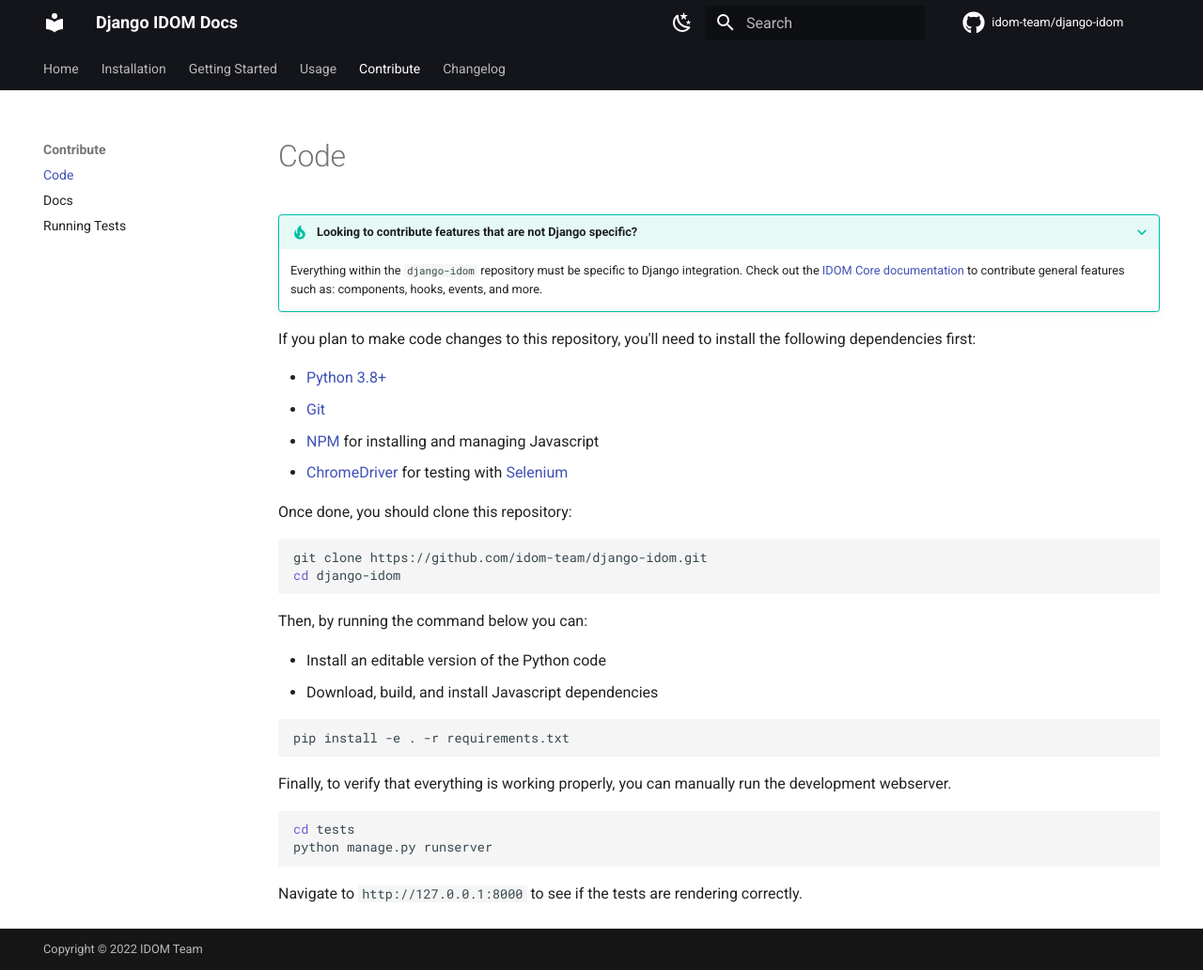
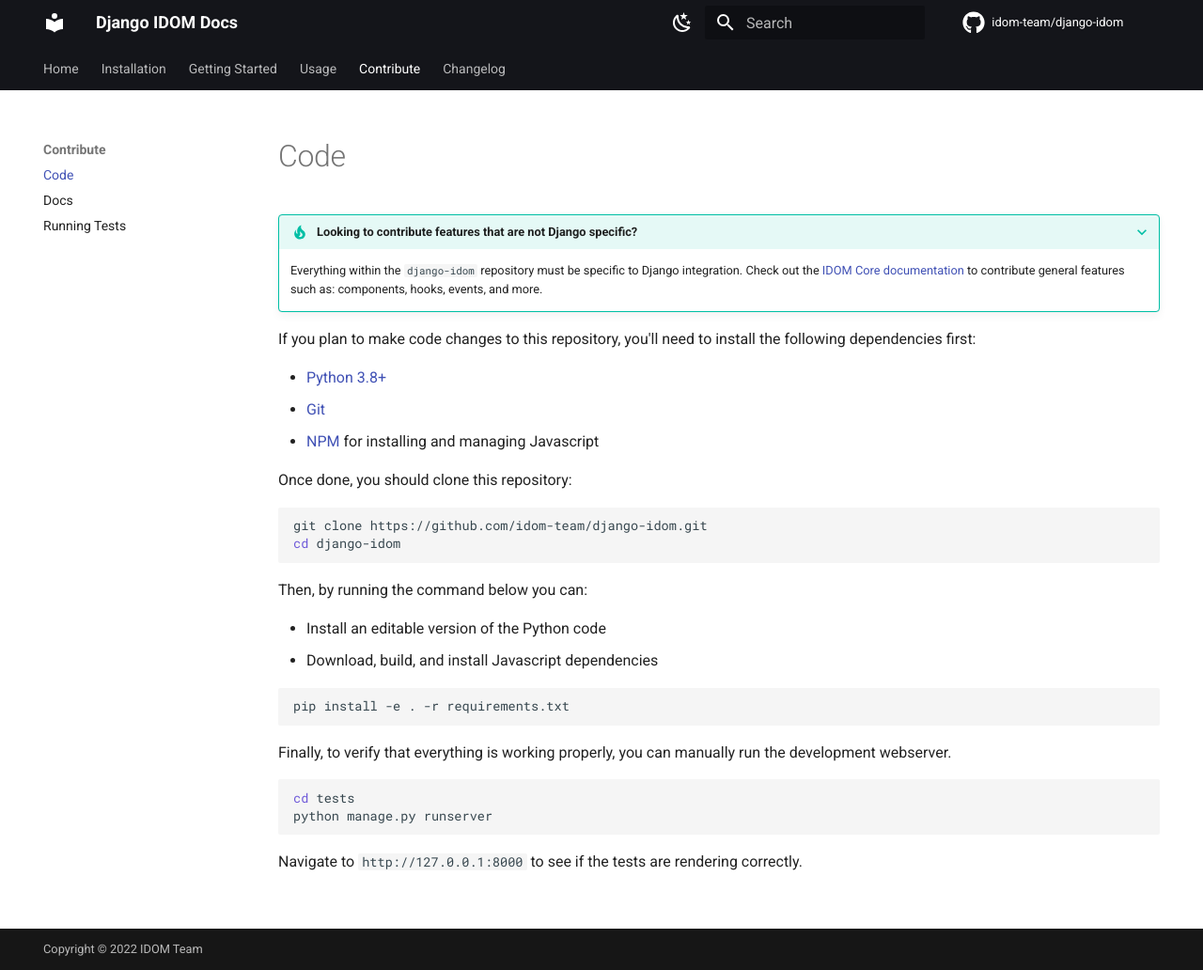
Before and after one commit to reactive-python/reactpy-django, an MkDocs documentation site: the page built from docs/src/contribute/django-idom.md, in a window 1280 px wide and 1032 px high. Shown: the whole window at 94% size. Built offline with MkDocs 1.6.1 and Material for MkDocs 9.7.7, drawn with Linux system fonts in a browser that asks for light colours; comment, search, counter and statistics services are not loaded.

Commit message:
add changelog entry for removing selenium

```diff
--- a/docs/src/contribute/django-idom.md
+++ b/docs/src/contribute/django-idom.md
@@ -7,7 +7,6 @@ If you plan to make code changes to this repository, you'll need to install the
 -   [Python 3.8+](https://www.python.org/downloads/)
 -   [Git](https://git-scm.com/downloads)
 -   [NPM](https://docs.npmjs.com/try-the-latest-stable-version-of-npm) for installing and managing Javascript
--   [ChromeDriver](https://chromedriver.chromium.org/downloads) for testing with [Selenium](https://www.seleniumhq.org/)
 
 Once done, you should clone this repository:
 
```
Also changed, not shown: CHANGELOG.md (+1 -0 lines).
